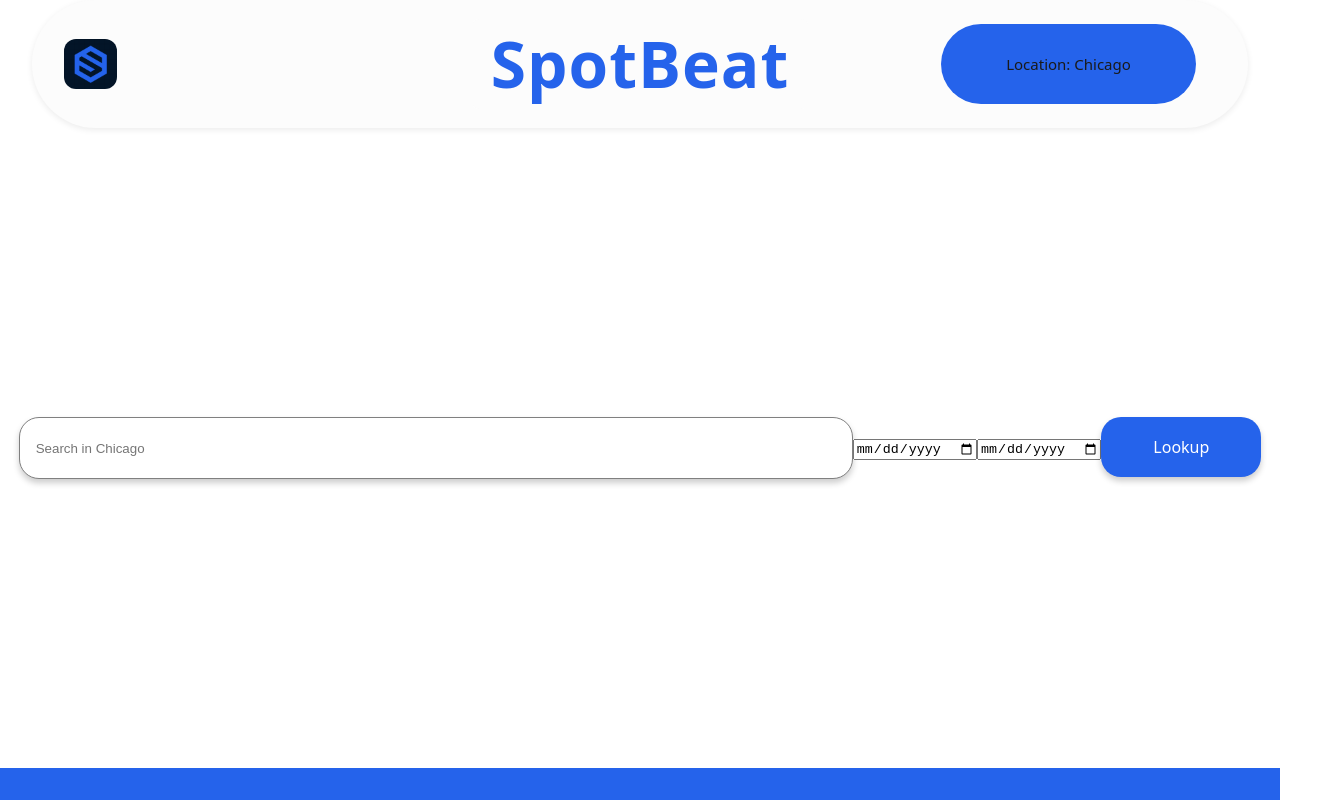
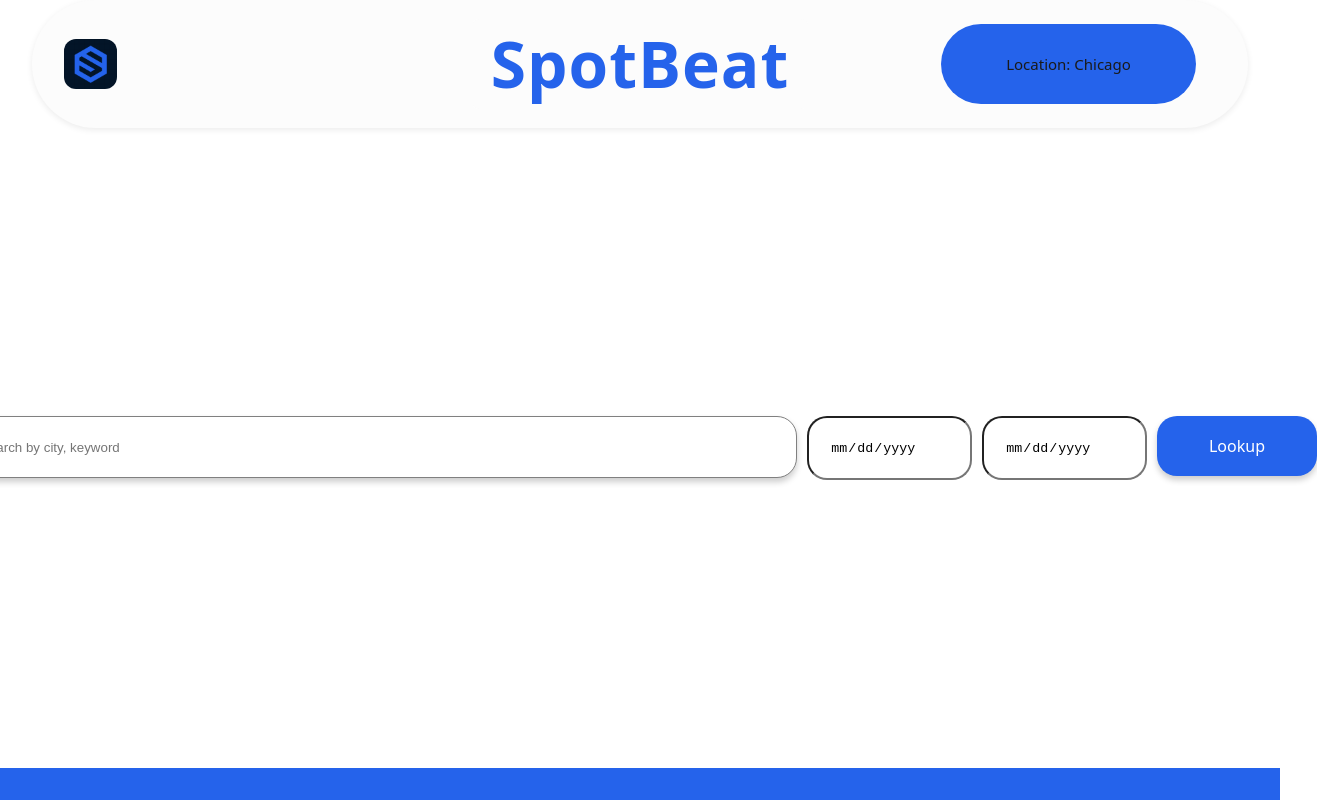
Before and after one commit to zackvalavanis/spotbeat-monorepo, a React (Vite) app in the folder spotbeat/: page /home in a window 1280 px wide. Shown: the top 800 px of the page, 1317 px wide, since content can reach past the window. Built offline with nearby package versions, Linux system fonts and the light colour scheme; no server answers.

Commit message:
users can now like certain instances

```diff
--- a/spotbeat/src/screens/Auth/Login.tsx
+++ b/spotbeat/src/screens/Auth/Login.tsx
@@ -54,6 +54,7 @@
 
   useEffect(() => {
     console.log('Updated user:', user);
+    console.log('userId', localStorage.getItem('userId'))
   }, [user]);
 
   const handleGoogleAuth = async () => {
@@ -74,8 +75,6 @@
       return
     }
   }
-
-
 
 
   return (
--- a/spotbeat/src/screens/EventResults/show-event.css
+++ b/spotbeat/src/screens/EventResults/show-event.css
@@ -4,5 +4,5 @@
   align-items: center;
   flex-direction: column;
   height: 60em;
-  margin-top: 20em;
+  margin-top: 2em;
 }
--- a/spotbeat/src/screens/EventResults/show-event.tsx
+++ b/spotbeat/src/screens/EventResults/show-event.tsx
@@ -1,15 +1,20 @@
 import { useEffect, useState } from "react";
 import { useParams, useLocation } from "react-router-dom";
-import './show-event.css'
+import './show-event.css';
+import type { User } from '@supabase/supabase-js';
+import { supabase } from "../../supabaseClient";
 
 export function EventsShow() {
   const { id } = useParams<{ id: string }>();
   const location = useLocation();
   // eslint-disable-next-line @typescript-eslint/no-explicit-any
   const [event, setEvent] = useState<any>(location.state?.event || null);
+  const [liked, setLiked] = useState(false);
+  const [loadingLike, setLoadingLike] = useState(false);
+  const [user, setUser] = useState<User | null>(null);
 
+  // Fetch event if not passed via state
   useEffect(() => {
-    // Only fetch if we don’t already have the event passed from state
     if (!event && id) {
       fetch(`http://localhost:8000/api/events/${id}`)
         .then(res => res.json())
@@ -18,11 +23,51 @@
     }
   }, [id, event]);
 
+  // Get logged-in user from Supabase
+  useEffect(() => {
+    const fetchUser = async () => {
+      const { data } = await supabase.auth.getUser();
+      setUser(data.user || null);
+      console.log('Logged-in user:', data.user);
+    };
+    fetchUser();
+  }, []);
+
   if (!event) return <p>Loading...</p>;
+
+  const handleLike = async () => {
+    if (!user) {
+      alert("Please log in to like this event");
+      return;
+    }
+
+    setLoadingLike(true);
+
+    try {
+      const res = await fetch(`http://localhost:8000/api/events/${id}/like`, {
+        method: "POST",
+        headers: { "Content-Type": "application/json" },
+        body: JSON.stringify({ userId: user.id }) // UUID string
+      });
+
+      if (!res.ok) throw new Error("Failed to like event");
+
+      const data = await res.json();
+      console.log("Like response:", data);
+      setLiked(true);
+      alert("Event liked!");
+    } catch (err) {
+      console.error(err);
+      alert("Failed to like event");
+    } finally {
+      setLoadingLike(false);
+    }
+  };
 
   return (
     <div className='event-show-page'>
       <h1>{event.name}</h1>
+
       {event.images?.length && event.images[0].url ? (
         <img
           style={{ height: '300px', width: '300px', objectFit: 'cover', borderRadius: '8px' }}
@@ -44,8 +89,13 @@
           No Image
         </div>
       )}
+
       <p>{event.dates?.start?.localDate}</p>
       <p>{event._embedded?.venues?.[0]?.name}</p>
+
+      <button onClick={handleLike} disabled={liked || loadingLike}>
+        {liked ? "RSVPed" : loadingLike ? "Liking..." : "RSVP"}
+      </button>
     </div>
   );
 }
--- a/spotbeat/src/screens/Home/home.css
+++ b/spotbeat/src/screens/Home/home.css
@@ -63,3 +63,38 @@
   box-shadow: 0 6px 12px rgba(0, 0, 0, 0.3);
   border-color: #2563eb;
 }
+
+.date-container {
+  display: flex;
+  flex-direction: column;
+  align-items: center;
+}
+
+.search-form {
+  display: flex;
+  gap: 10px;
+}
+
+.search-form input {
+  background-color: white;
+  color: black;
+}
+
+.date-input::-webkit-calendar-picker-indicator {
+  filter: invert(1);
+  /* makes it black if background is light */
+  cursor: pointer;
+}
+
+.date-input {
+  display: flex;
+  justify-content: center;
+  width: 160px;
+  height: 60px;
+  border-radius: 20px;
+  cursor: pointer;
+}
+
+.date-input:hover {
+  transform: scale(1.05);
+}
--- a/spotbeat/src/screens/Home/home.tsx
+++ b/spotbeat/src/screens/Home/home.tsx
@@ -49,20 +49,31 @@
       <form onSubmit={handleSearch} className="search-form">
         <input
           className="input-home-page"
-          placeholder={locationCity ? `Search in ${locationCity}` : `Search for events`}
+          placeholder='Search by city, keyword'
           value={searchText}
           onChange={(e) => setSearchText(e.target.value)}
         />
+
+        <div className='date-container'>
           <input
+            className='date-input'
             type="date"
             value={startDate}
             onChange={(e) => setStartDate(e.target.value)}
+            onClick={(e) => (e.target as HTMLInputElement).showPicker?.()}
           />
+        </div>
+
+        <div className='date-container'>
           <input
+            className='date-input'
             type="date"
             value={endDate}
             onChange={(e) => setEndDate(e.target.value)}
+            onClick={(e) => (e.target as HTMLInputElement).showPicker?.()}
           />
+        </div>
+
         <button type="submit" className="button-lookup">Lookup</button>
       </form>
     </div>
```
Also changed, not shown: 2 other files (tests, documents, lock files or other folders). Lines whose indentation alone changed are shown as unchanged.
